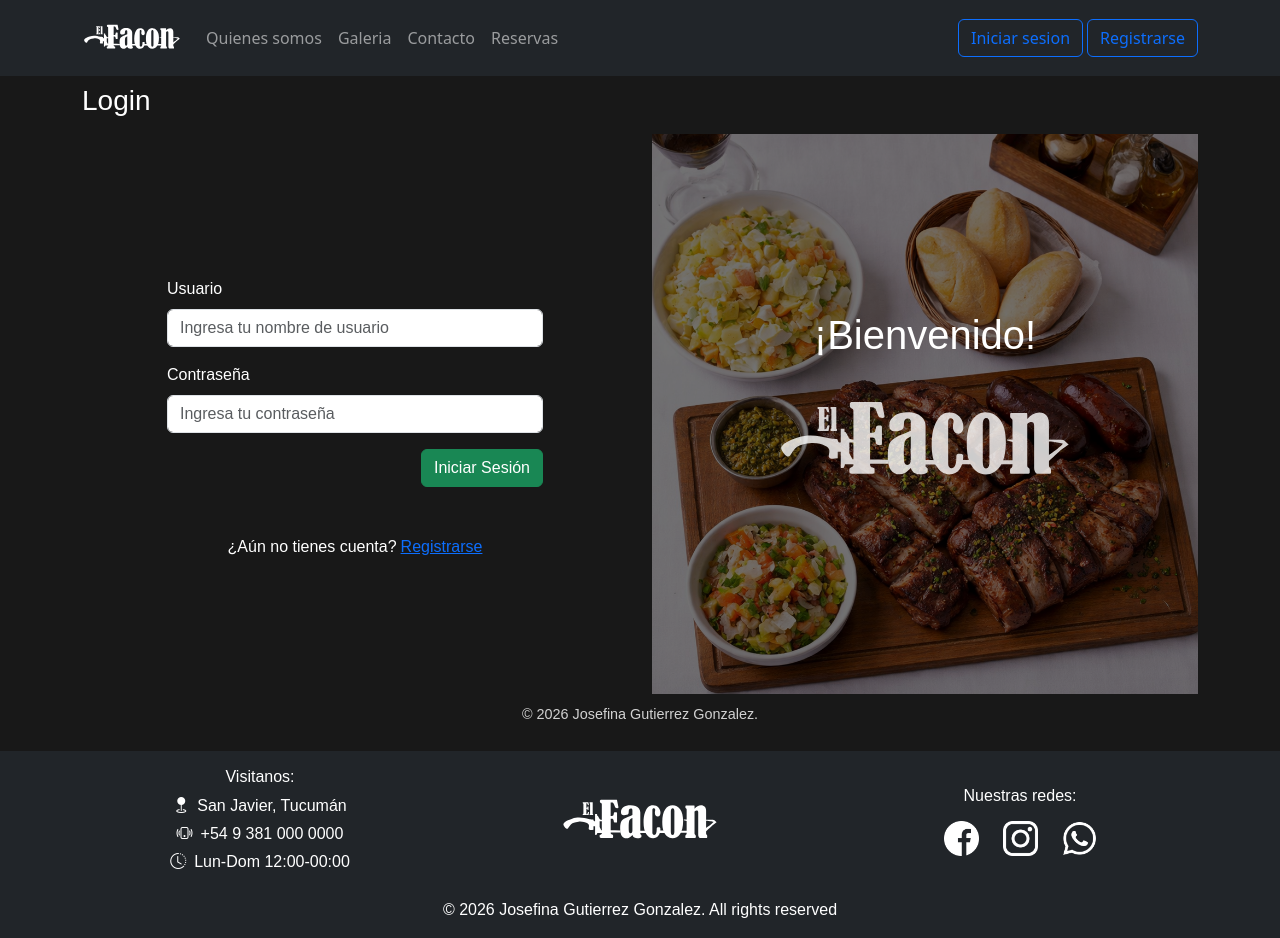
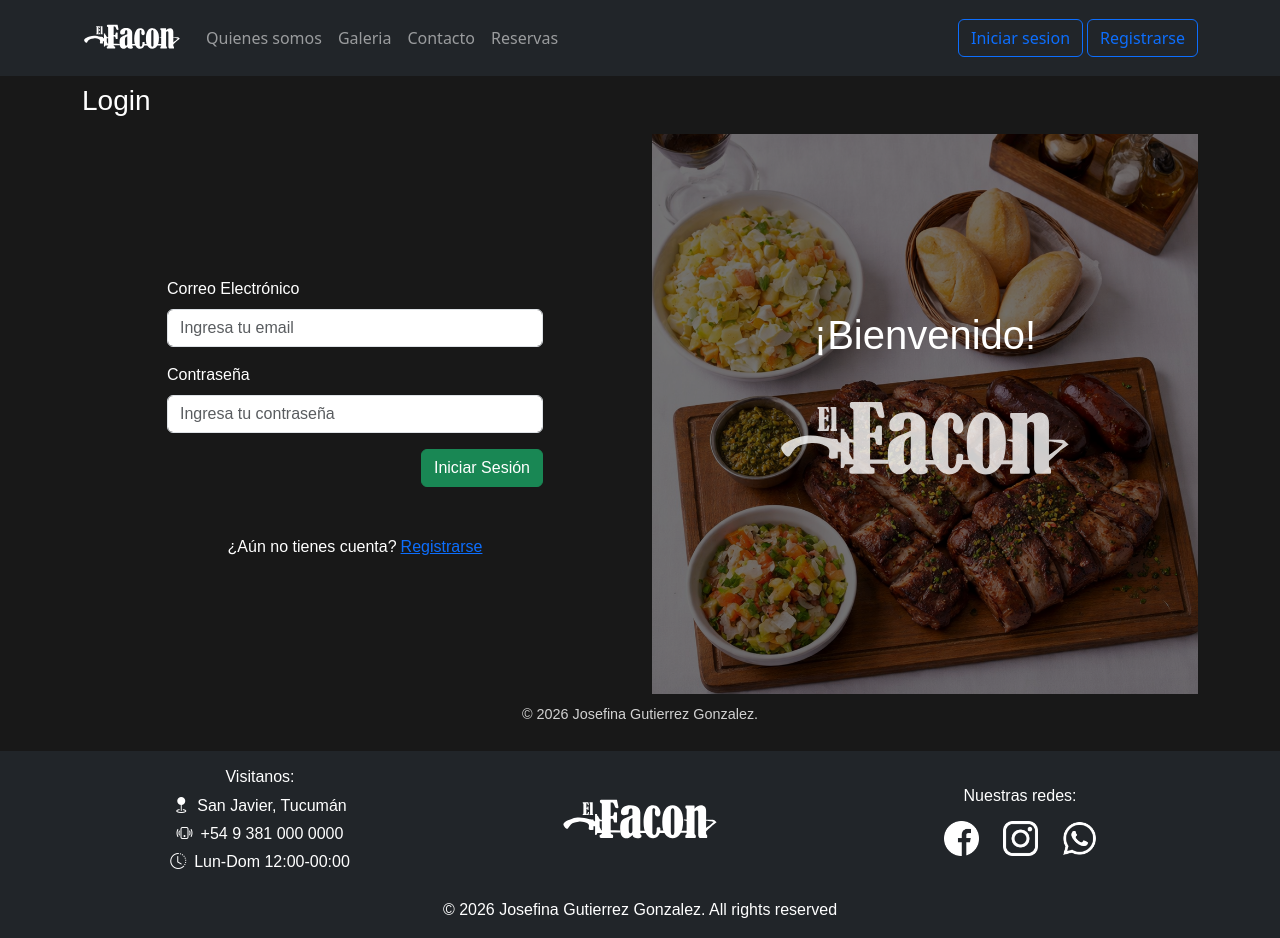
Before and after one commit to Jogutgon/el-facon-frontend, a React (Vite) app: page /login in a window 1280 px wide. Built offline with nearby package versions, Linux system fonts and the light colour scheme.

Commit message:
Repair: routes, LoginScreen function and Header

```diff
--- a/src/App.jsx
+++ b/src/App.jsx
@@ -4,7 +4,7 @@ import Footer from './components/Footer';
 import HomeScreen from './pages/HomeScreen';
 import RegisterScreen from './pages/RegisterScreen';
 import LoginScreen from './pages/LoginScreen';
-import { BrowserRouter, Routes, Route } from 'react-router-dom';
+import { BrowserRouter, Routes, Route, useNavigate } from 'react-router-dom';
 import { useEffect, useState } from 'react';
 import { jwtDecode } from 'jwt-decode';
 import AdminRouter from './router/AdminRouter';
@@ -21,7 +21,7 @@ function App() {
     try {
       const decodedToken = jwtDecode(jwt)
       setAdmin(decodedToken.isAdmin)
-      console.log("Se inicio sesion", decodedToken.username)
+      console.log("Se inicio sesion", decodedToken.email)
     } catch (error) {
       console.error("Error decoding JWT:", error)
     }
@@ -33,12 +33,9 @@ function App() {
     localStorage.setItem("token", value)
   }
 
-
-
   useEffect(() => {
     verifyAdmin()
   }, [jwt])
-
 
 
 
@@ -62,7 +59,7 @@ function App() {
           </ProtectedRoute>} />
 
         </Routes>
-        <Footer />
+        <Footer authenticated={!!jwt} />
 
       </BrowserRouter>
 
--- a/src/components/Footer.jsx
+++ b/src/components/Footer.jsx
@@ -4,10 +4,16 @@ import logoi from '../assets/icons/instagram.png'
 import logow from '../assets/icons/whatsapp.png'
 import '../styles/HomeStyles.css'
 import 'bootstrap-icons/font/bootstrap-icons.css';
+import PropTypes from 'prop-types';
 
 
-function Footer() {
+function Footer({ authenticated = false}) {
+
+    if(authenticated) return null;
+
     return (
+
+
         <footer className="bg-dark text-white text-center py-3">
             <div className="container">
                 <div className="row align-items-center">
@@ -46,4 +52,8 @@ function Footer() {
     )
 }
 
+Footer.prototype = {
+    authenticated: PropTypes.bool.isRequired
+}
+
 export default Footer
--- a/src/components/Header.jsx
+++ b/src/components/Header.jsx
@@ -1,4 +1,4 @@
-import React from 'react'
+import { Link } from 'react-router-dom';
 import { Button, Container, Nav, Navbar } from 'react-bootstrap'
 import logo from '../assets/icons/logo.svg'
 import PropTypes from 'prop-types';
@@ -33,15 +33,15 @@ function Header({ authenticated = false, admin = false, changeJwt }) {
           {
               authenticated && admin && (
               <>
-                <Nav.Link className='' href="#panel">Panel Admin</Nav.Link>
-                <Nav.Link href="#user">users</Nav.Link>
-                <Nav.Link href="#reserva">reservas</Nav.Link></>
+                <Nav.Link as={Link} to="" >Panel Admin</Nav.Link>
+                <Nav.Link as={Link} to="" >Usuarios</Nav.Link>
+                <Nav.Link as={Link} to="" >Reservas</Nav.Link></>
                )
             }
 
             {
               authenticated && !admin && (
-                <Nav.Link href="#misreservas">Mis reservas</Nav.Link>
+                <Nav.Link as={Link} to="" >Mis reservas</Nav.Link>
               )
             }
             </Nav>
@@ -51,8 +51,8 @@ function Header({ authenticated = false, admin = false, changeJwt }) {
           {
               authenticated === false ? (
                 <>
-                  <Button variant="outline-primary" className='mx-1' href='/login' >Iniciar sesion</Button>
-                  <Button variant="outline-primary" href='/register' >Registrarse</Button>
+                  <Button variant="outline-primary" className='mx-1' as={Link} to='/login' >Iniciar sesion</Button>
+                  <Button variant="outline-primary" as={Link} to='/register' >Registrarse</Button>
                 </>
               ) : (
                   <Button variant="btn btn-link" onClick={() => changeJwt("")} >Cerrar sesion</Button>
@@ -68,7 +68,7 @@ function Header({ authenticated = false, admin = false, changeJwt }) {
   )
 }
 
-Header.PropTypes = {
+Header.propTypes = {
   authenticated: PropTypes.bool.isRequired,
   admin: PropTypes.bool.isRequired,
   changeJwt: PropTypes.func.isRequired
--- a/src/pages/Admin/AdminScreen.jsx
+++ b/src/pages/Admin/AdminScreen.jsx
@@ -1,4 +1,4 @@
-import React from 'react'
+
 import { Container } from 'react-bootstrap'
 
 function AdminScreen() {
--- a/src/pages/LoginScreen.jsx
+++ b/src/pages/LoginScreen.jsx
@@ -3,20 +3,27 @@ import { Button, Col, Container, Form, Row } from 'react-bootstrap'
 import '../styles/LoginStyles.css'
 import logo from '../assets/icons/logo.svg'
 import { useState } from 'react'
+import { Link, useNavigate } from 'react-router-dom'
+import { jwtDecode } from 'jwt-decode'
 
 
 function LoginScreen({ changeJwt }) {
 
-  const [username, setUsername] = useState("")
+  const navigate = useNavigate();
+
+  const [email, setEmail] = useState("")
   const [password, setPassword] = useState("")
 
-  const handleLogin = () => {
+
+
+  const handleLogin = (event) => {
+    event.preventDefault();
 
     const myHeaders = new Headers();
     myHeaders.append("Content-Type", "application/json");
 
     const raw = JSON.stringify({
-      username: username,
+      email: email,
       password: password,
     });
 
@@ -27,11 +34,35 @@ function LoginScreen({ changeJwt }) {
       redirect: "follow"
     };
 
+
     fetch("http://localhost:7000/auth/login", requestOptions)
-      .then((response) => response.json())
-      .then((result) => changeJwt(result.access_token))
-      .catch((error) => console.error(error));
-  }
+    .then((response) => response.json())
+    .then((result) => {
+      console.log("LOGIN RESULT:", result);
+
+      if(!result || !result.access_token) {
+        console.error("Token invalido", result);
+        alert("Correo o contraseña incorrectos");
+        return;
+      }
+
+      changeJwt(result.access_token);
+
+      try{
+        const decoded = jwtDecode(result.access_token);
+
+        if (decoded.isAdmin) {
+          navigate('/admin');
+        } else {
+          navigate('/user');
+        }
+      } catch(error) {
+        console.log("Error decodificando token", error);
+      }
+    })
+    .catch((error) => console.error(error));
+
+}
 
 
   return (
@@ -41,14 +72,14 @@ function LoginScreen({ changeJwt }) {
       <Row className="login-container">
         <Col lg={6} md={12} xs={12} className="login-container-form mx-auto">
 
-          <Form className="d-flex flex-column" onSubmit={(event) => event.preventDefault()} >
-            <Form.Group className="mb-3 mt-4" controlId="formBasicUsername">
-              <Form.Label>Usuario</Form.Label>
+          <Form className="d-flex flex-column" onSubmit={handleLogin} >
+            <Form.Group className="mb-3 mt-4" controlId="formBasicEmail">
+              <Form.Label>Correo Electrónico</Form.Label>
               <Form.Control
-                type="username"
-                placeholder="Ingresa tu nombre de usuario"
-                onChange={(event) => setUsername(event.target.value)}
-                value={username} />
+                type="email"
+                placeholder="Ingresa tu email"
+                onChange={(event) => setEmail(event.target.value)}
+                value={email} />
             </Form.Group>
 
             <Form.Group controlId="formBasicPassword">
@@ -62,16 +93,14 @@ function LoginScreen({ changeJwt }) {
 
             <div className="d-flex justify-content-end">
               <Button className="mt-3" variant="success" type="submit"
-                onClick={handleLogin}>
-                Iniciar Sesión
-              </Button>
+                >Iniciar Sesión</Button>
             </div>
           </Form>
 
 
           <div className="d-flex justify-content-center pt-5 login-link">
             <p className="d-inline me-1">¿Aún no tienes cuenta?</p>
-            <a href="/register">Registrarse</a>
+            <Link  to="/register">Registrarse</Link>
           </div>
         </Col>
 
@@ -92,6 +121,8 @@ function LoginScreen({ changeJwt }) {
   )
 }
 
+
+
 LoginScreen.propTypes = {
   changeJwt: PropTypes.func.isRequired
 }
--- a/src/pages/User/UserScreen.jsx
+++ b/src/pages/User/UserScreen.jsx
@@ -3,7 +3,7 @@ import React from 'react'
 function UserScreen() {
   return (
     <div className='box'>
-        <h1 className='text-white'>Pag del usuario</h1>
+        <h1 className='text-white my-5'>Pag del usuario</h1>
 
     </div>
   )
--- a/src/router/AdminRouter.jsx
+++ b/src/router/AdminRouter.jsx
@@ -6,7 +6,7 @@ import AdminScreen from '../pages/Admin/AdminScreen'
 function AdminRouter() {
   return (
     <Routes>
-      <Route path='/admin' element={<AdminScreen/>} />
+      <Route path='/' element={<AdminScreen/>} />
     </Routes>
   )
 }
--- a/src/router/UserRouter.jsx
+++ b/src/router/UserRouter.jsx
@@ -6,7 +6,7 @@ import UserScreen from '../pages/User/UserScreen'
 function UserRouter() {
   return (
     <Routes>
-      <Route path='/user' element={<UserScreen/>}  />
+      <Route path='/' element={<UserScreen/>}  />
     </Routes>
   )
 }
```
